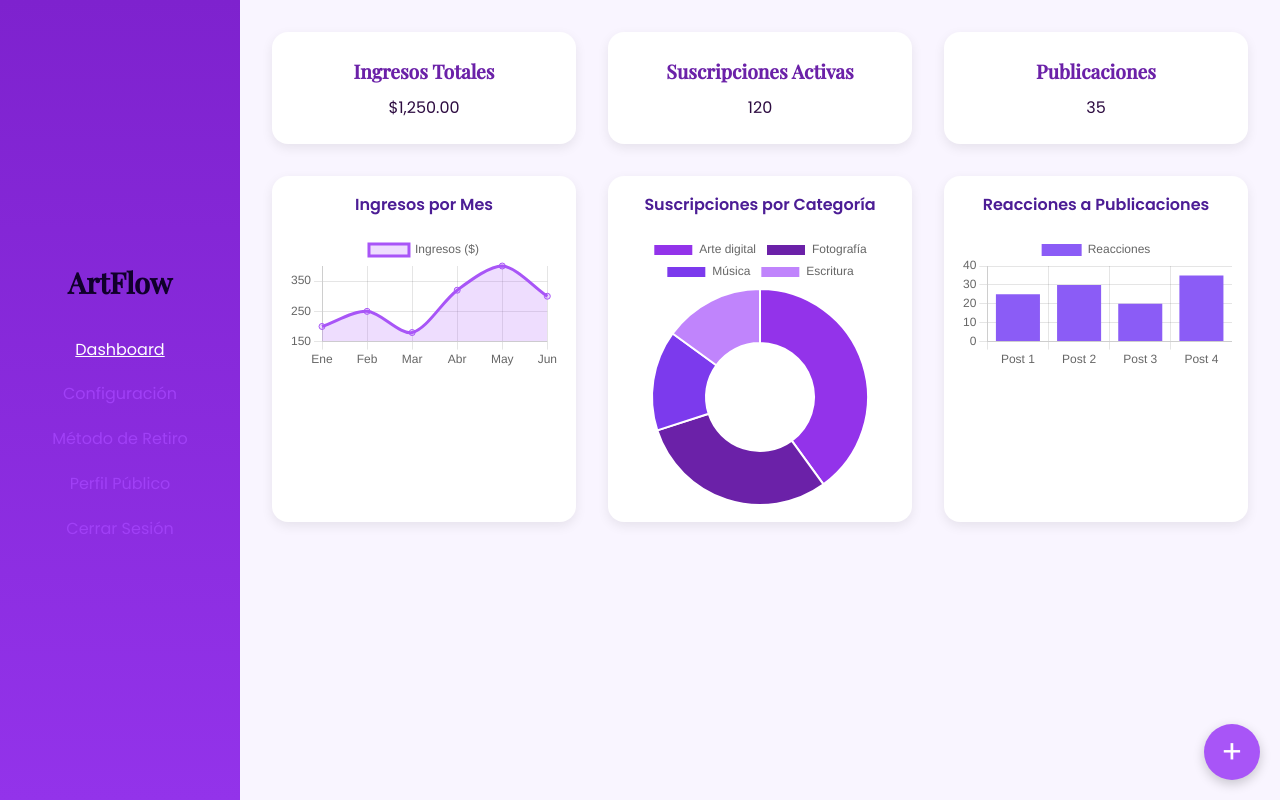
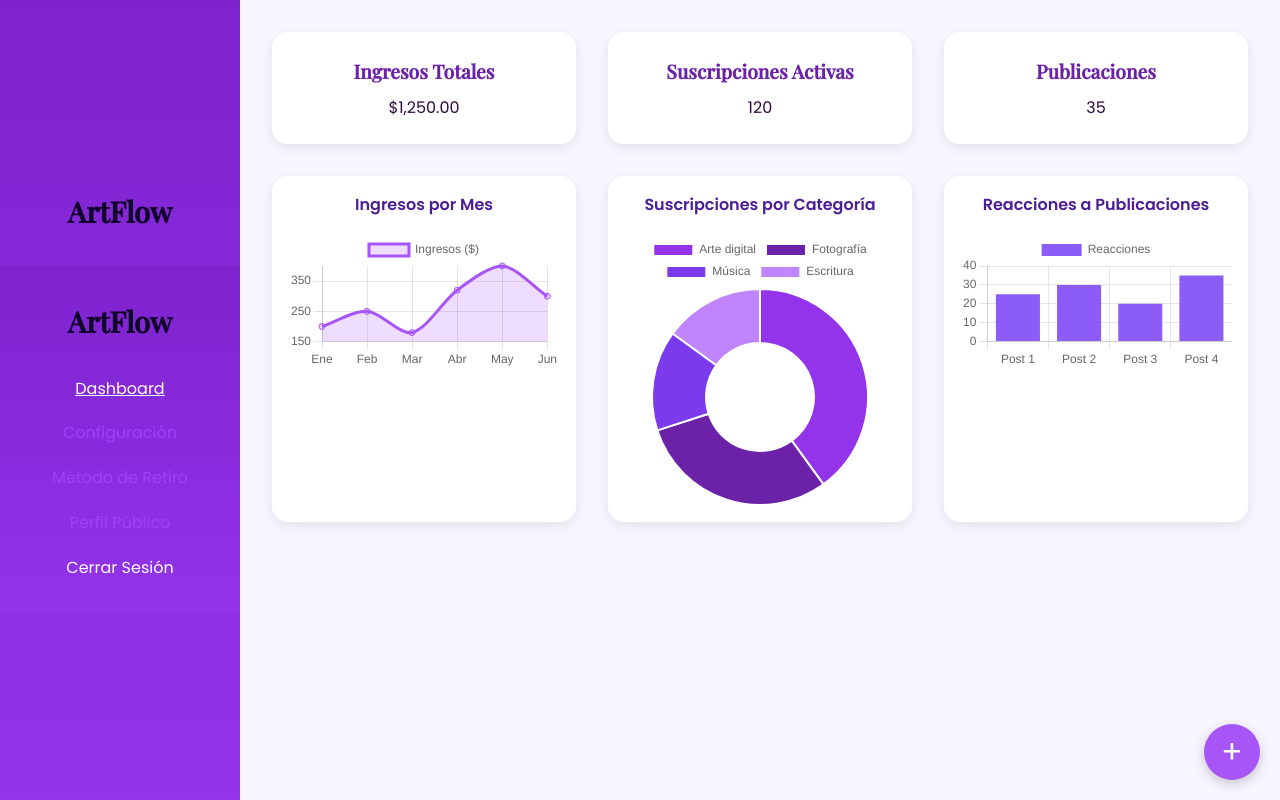
Before and after one commit to BreakMora/ArtFlow, a website: page public/artista-dashboard.html in a window 1280 px wide. Drawn offline with nearby package versions, Linux system fonts and the light colour scheme.

Commit message:
sidebar arreglado

```diff
--- a/public/artista-dashboard.html
+++ b/public/artista-dashboard.html
@@ -11,13 +11,7 @@
   <div class="layout">
     <aside class="sidebar">
       <h2 class="logo">ArtFlow</h2>
-      <nav class="nav-menu">
-        <a href="#" class="nav-link active">Dashboard</a>
-        <a href="#">Configuración</a>
-        <a href="#">Método de Retiro</a>
-        <a href="#">Perfil Público</a>
-        <a href="#">Cerrar Sesión</a>
-      </nav>
+      <div id="sidebar-placeholder"></div>
     </aside>
 
     <main class="main-content">
@@ -55,6 +49,10 @@
     <button class="boton-flotante" onclick="window.location.href='crear-publicacion.html'">+</button>
   </div>
 
+  <script type="module">
+    import { loadSidebar } from '/public/assets/js/sidebar.js';
+    loadSidebar('artista'); // o 'fan'
+  </script>
   <script src="https://cdn.jsdelivr.net/npm/chart.js"></script>
   <script>
     // Datos dummy para mostrar las gráficas
--- /dev/null
+++ b/public/assets/js/sidebar.js
@@ -0,0 +1,31 @@
+export function loadSidebar(tipo) {
+  const sidebar = document.createElement('aside');
+  sidebar.className = 'sidebar';
+
+  const baseMenu = `
+    <h2 class="logo">ArtFlow</h2>
+    <nav class="nav-menu">
+      <a href="#" class="nav-link active">Dashboard</a>
+      ${tipo === 'artista' ? `
+        <a href="#">Configuración</a>
+        <a href="#">Método de Retiro</a>
+        <a href="#">Perfil Público</a>
+      ` : `
+        <a href="#">Explorar</a>
+        <a href="#">Suscripciones</a>
+        <a href="#">Perfil</a>
+      `}
+      <a href="#" class="nav-link logout-link" id="cerrar-sesion">Cerrar Sesión</a>
+    </nav>
+  `;
+
+  sidebar.innerHTML = baseMenu;
+  document.getElementById('sidebar-placeholder').appendChild(sidebar);
+
+  // Lógica de logout (puedes reemplazarla con la real)
+  document.getElementById('cerrar-sesion').addEventListener('click', () => {
+    // Aquí limpias sesión/cookies/localStorage y rediriges
+    alert('Sesión cerrada');
+    window.location.href = '/login.html';
+  });
+}
```
